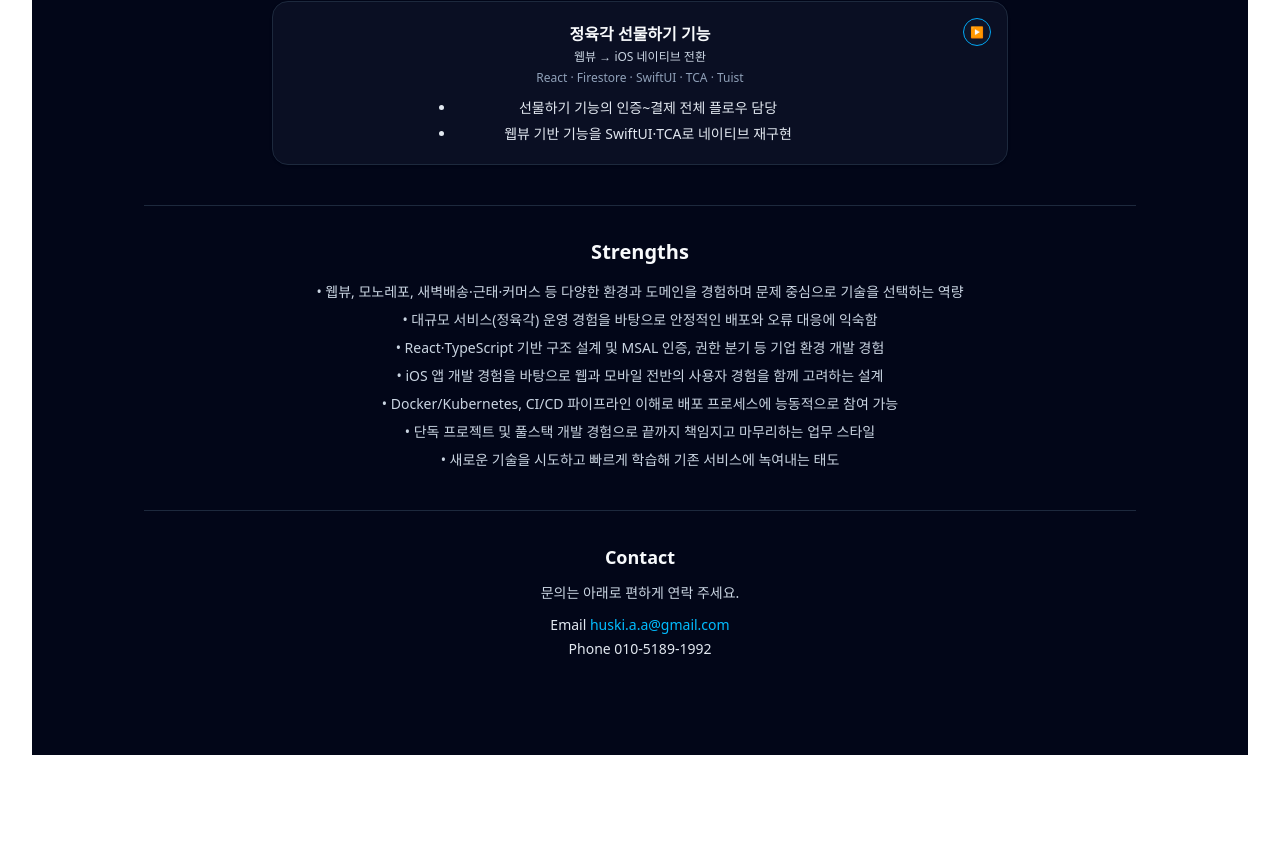
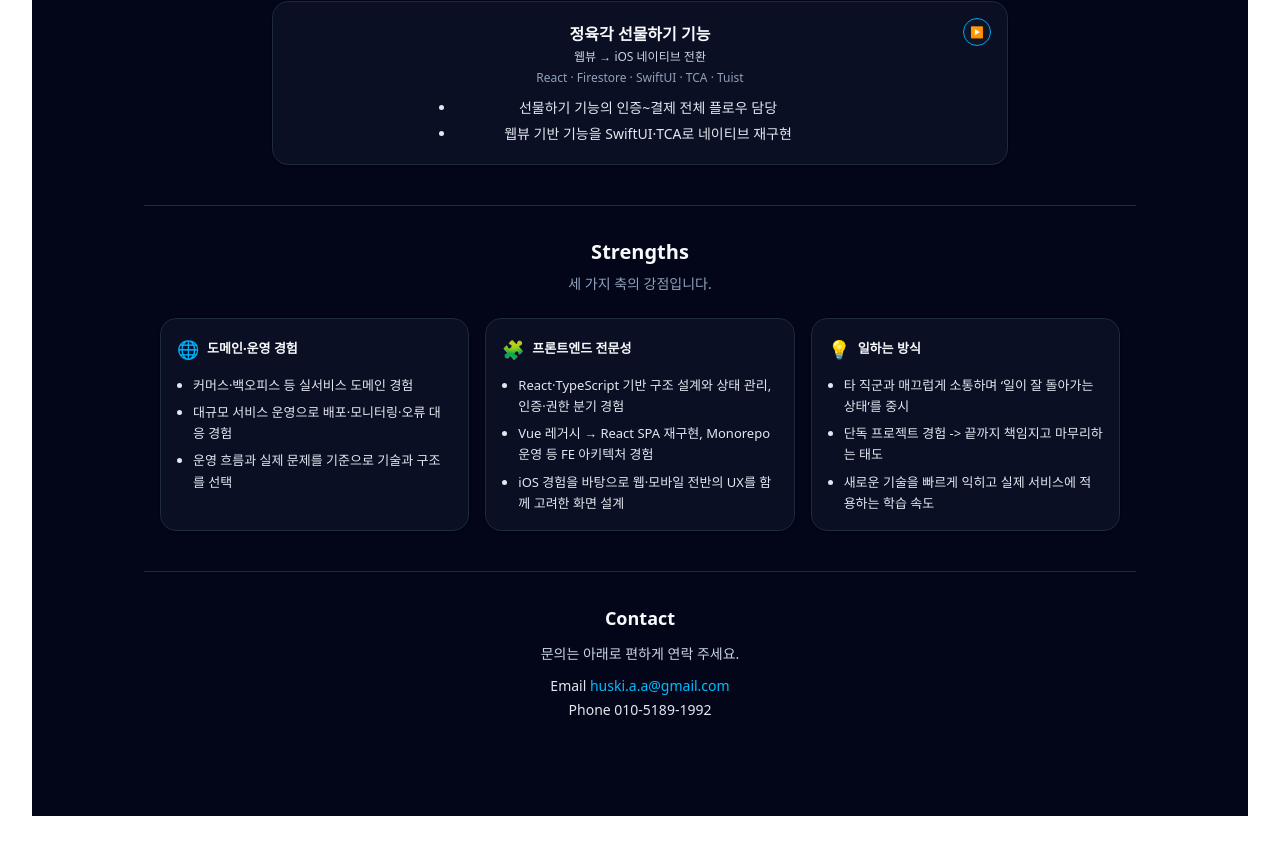
Before and after one commit to horeng2/portfolio, a React (Vite) app: page / in a window 1280 px wide. Shown: the part 2657-3505 px from the top of the page. Before the commit the page ends 3444 px from the top, so only its background shows below. Built offline with nearby package versions, Linux system fonts and the light colour scheme.

Commit message:
refactor(Strengths): update UI layout and revise project content

```diff
--- a/src/components/Strengths.tsx
+++ b/src/components/Strengths.tsx
@@ -1,18 +1,64 @@
-const Strengths = () => (
-  <section id="strengths" className="border-t border-slate-800 pt-8 pb-10 scroll-mt-10">
-    <h2 className="text-xl font-semibold">Strengths</h2>
-    <ul className="mt-4 space-y-2 text-sm text-slate-300">
-      <li>
-        • 웹뷰, 모노레포, 새벽배송·근태·커머스 등 다양한 환경과 도메인을 경험하며 문제 중심으로 기술을 선택하는 역량
-      </li>
-      <li>• 대규모 서비스(정육각) 운영 경험을 바탕으로 안정적인 배포와 오류 대응에 익숙함</li>
-      <li>• React·TypeScript 기반 구조 설계 및 MSAL 인증, 권한 분기 등 기업 환경 개발 경험</li>
-      <li>• iOS 앱 개발 경험을 바탕으로 웹과 모바일 전반의 사용자 경험을 함께 고려하는 설계</li>
-      <li>• Docker/Kubernetes, CI/CD 파이프라인 이해로 배포 프로세스에 능동적으로 참여 가능</li>
-      <li>• 단독 프로젝트 및 풀스택 개발 경험으로 끝까지 책임지고 마무리하는 업무 스타일</li>
-      <li>• 새로운 기술을 시도하고 빠르게 학습해 기존 서비스에 녹여내는 태도</li>
-    </ul>
-  </section>
-);
+const strengths = [
+  {
+    id: "domain",
+    icon: "🌐",
+    title: "도메인·운영 경험",
+    points: [
+      "커머스·백오피스 등 실서비스 도메인 경험",
+      "대규모 서비스 운영으로 배포·모니터링·오류 대응 경험",
+      "운영 흐름과 실제 문제를 기준으로 기술과 구조를 선택",
+    ],
+  },
+  {
+    id: "frontend",
+    icon: "🧩",
+    title: "프론트엔드 전문성",
+    points: [
+      "React·TypeScript 기반 구조 설계와 상태 관리, 인증·권한 분기 경험",
+      "Vue 레거시 → React SPA 재구현, Monorepo 운영 등 FE 아키텍처 경험",
+      "iOS 경험을 바탕으로 웹·모바일 전반의 UX를 함께 고려한 화면 설계",
+    ],
+  },
+  {
+    id: "way-of-work",
+    icon: "💡",
+    title: "일하는 방식",
+    points: [
+      "타 직군과 매끄럽게 소통하며 ‘일이 잘 돌아가는 상태’를 중시",
+      "단독 프로젝트 경험 -> 끝까지 책임지고 마무리하는 태도",
+      "새로운 기술을 빠르게 익히고 실제 서비스에 적용하는 학습 속도",
+    ],
+  },
+];
+
+const Strengths = () => {
+  return (
+    <section id="strengths" className="border-t border-slate-800 pt-8 pb-10 scroll-mt-10">
+      <h2 className="text-xl font-semibold text-left sm:text-center">Strengths</h2>
+      <p className="mt-2 text-sm text-slate-400 text-left sm:text-center">세 가지 축의 강점입니다.</p>
+
+      <div className="mx-auto mt-6 grid max-w-5xl gap-4 px-4 md:grid-cols-3">
+        {strengths.map((item) => (
+          <article
+            key={item.id}
+            className="rounded-2xl border border-slate-800 bg-slate-900/60 p-4 text-xs sm:text-[13px] shadow-sm"
+          >
+            <header className="flex items-center gap-2">
+              <span className="text-lg">{item.icon}</span>
+              <h3 className="font-semibold text-slate-50">{item.title}</h3>
+            </header>
+            <ul className="mt-3 space-y-1.5 text-left leading-relaxed text-slate-200 pl-4">
+              {item.points.map((line) => (
+                <li key={line} className="list-disc">
+                  {line}
+                </li>
+              ))}
+            </ul>
+          </article>
+        ))}
+      </div>
+    </section>
+  );
+};
 
 export default Strengths;
```
